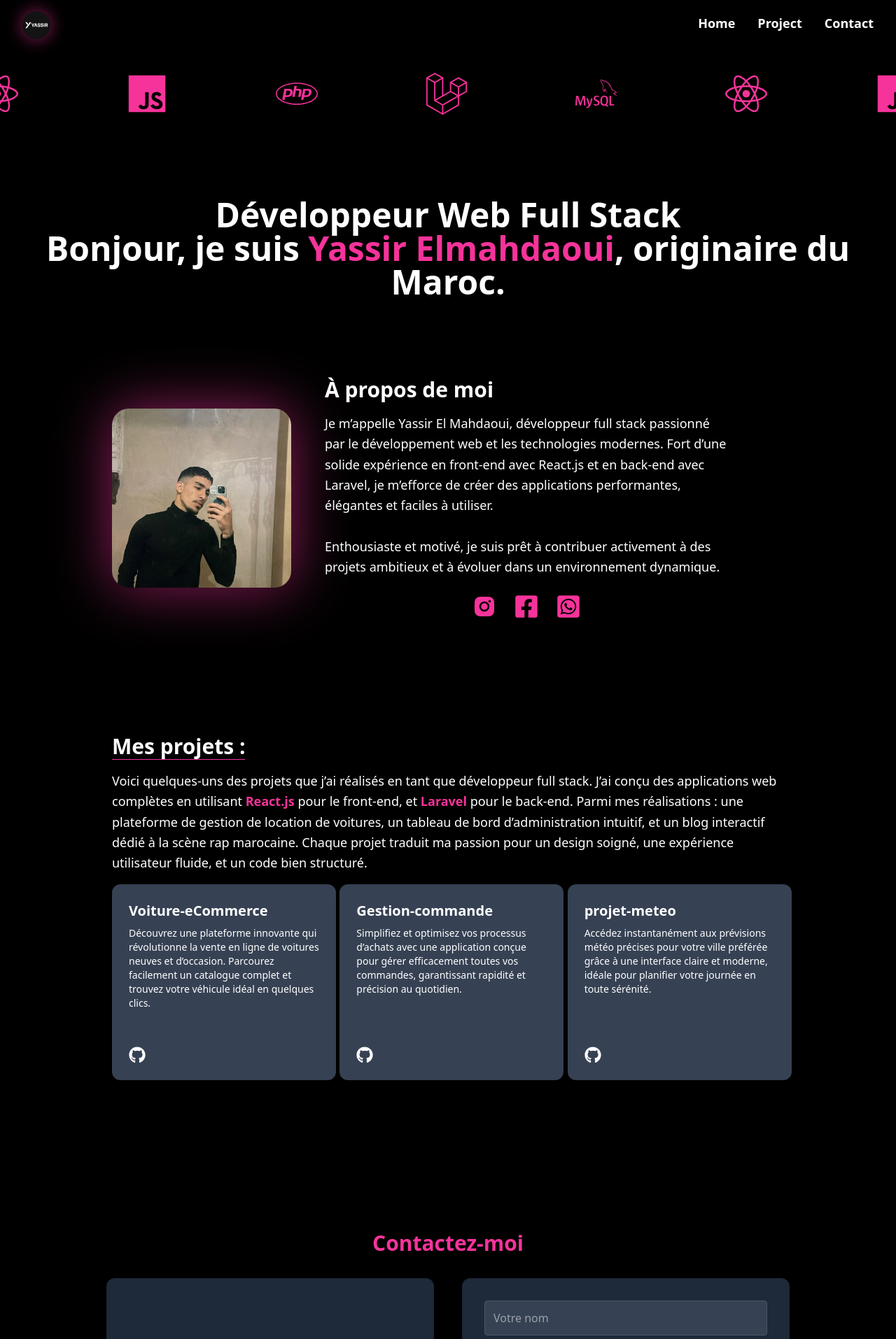
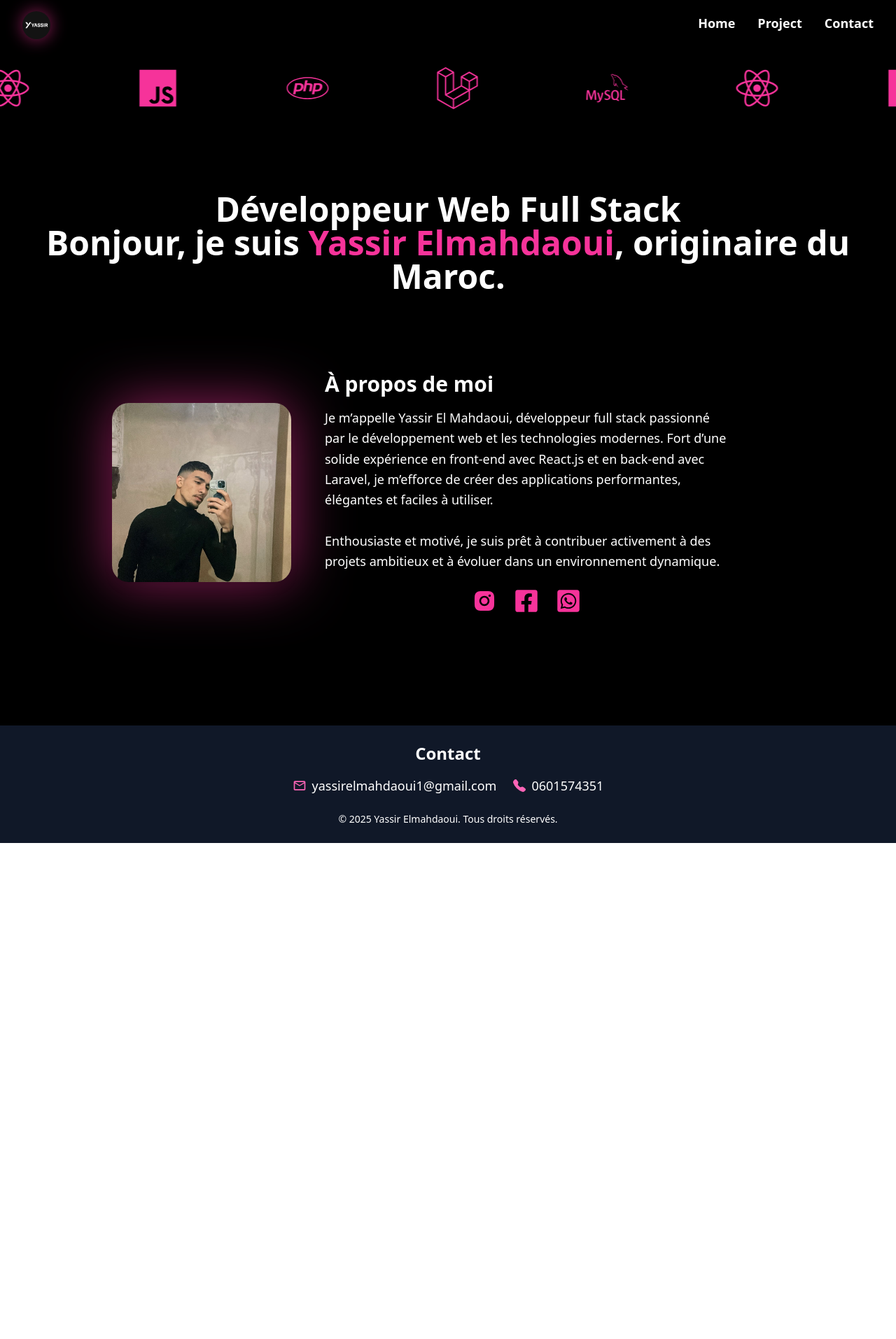
Before and after one commit to YASSIRELMAHDAOUI/portfolio, a React (Vite) app: page / in a window 1280 px wide. Shown: the top 1914 px of the page at 70% size. After the commit the page ends 1205 px from the top, so only its background shows below. Built offline with nearby package versions, Linux system fonts and the light colour scheme.

Commit message:
ajout des routes

```diff
--- a/src/App.jsx
+++ b/src/App.jsx
@@ -1,4 +1,5 @@
 // App.jsx
+import { BrowserRouter as Router, Routes, Route } from "react-router-dom";
 import React from 'react';
 import Home from './components/home';
 import Nav from './components/nav';
@@ -8,12 +9,18 @@ import Foter from './components/foter';
 
 function App() {
   return (
-    <div className="bg-black min-h-screen text-white">
-      <Nav />
-      <Home />
-      <Project />
-      <Contact />
-      <Foter/>
+   <div className="bg-black min-h-screen text-white">
+      <Router>
+        <Nav />
+        <div className="pt-16 pb-20"> {/* Pour espace entre nav et footer */}
+          <Routes>
+            <Route path="/" element={<Home />} />
+            <Route path="/projects" element={<Project />} />
+            <Route path="/contact" element={<Contact />} />
+          </Routes>
+        </div>
+        <Foter />
+      </Router>
     </div>
   );
 }
--- a/src/components/nav.jsx
+++ b/src/components/nav.jsx
@@ -1,48 +1,48 @@
+import { Link } from "react-router-dom";
 import yasserimg from "../assets/yasssir.jpeg";
 
 const Nav = () => {
   return (
-    <nav className="bg-black text-white font-bold py-4 px-8">
+    <nav className="bg-black text-white font-bold py-4 px-8 fixed top-0 left-0 w-full z-50 shadow-md">
       <div className="flex items-center justify-between">
+        {/* Avatar + effet flou rose */}
         <div className="relative group w-10 h-10 flex-shrink-0">
           <img
             src={yasserimg}
             alt="Yassir"
             className="w-10 h-10 rounded-3xl relative z-10 object-cover"
           />
-  {/* Flou rose TOUJOURS visible */}
           <div className="absolute inset-0 rounded-3xl bg-pink-500 blur-md opacity-60 z-0"></div>
         </div>
-
 
         {/* Liens de navigation */}
         <ul className="flex gap-8">
           <li className="relative group">
-            <a
-              href="#home"
+            <Link
+              to="/"
               className="text-sm md:text-lg transition-transform duration-200 group-hover:scale-105 group-hover:text-pink-500"
             >
               Home
               <span className="block h-[2px] bg-pink-500 scale-x-0 group-hover:scale-x-100 transition-transform duration-300 origin-left mt-1"></span>
-            </a>
+            </Link>
           </li>
           <li className="relative group">
-            <a
-              href="#project"
+            <Link
+              to="/projects"
               className="text-sm md:text-lg transition-transform duration-200 group-hover:scale-105 group-hover:text-pink-500"
             >
               Project
               <span className="block h-[2px] bg-pink-500 scale-x-0 group-hover:scale-x-100 transition-transform duration-300 origin-left mt-1"></span>
-            </a>
+            </Link>
           </li>
           <li className="relative group">
-            <a
-              href="#contact"
+            <Link
+              to="/contact"
               className="text-sm md:text-lg transition-transform duration-200 group-hover:scale-105 group-hover:text-pink-500"
             >
               Contact
               <span className="block h-[2px] bg-pink-500 scale-x-0 group-hover:scale-x-100 transition-transform duration-300 origin-left mt-1"></span>
-            </a>
+            </Link>
           </li>
         </ul>
       </div>
```
Lines whose indentation alone changed are shown as unchanged.
